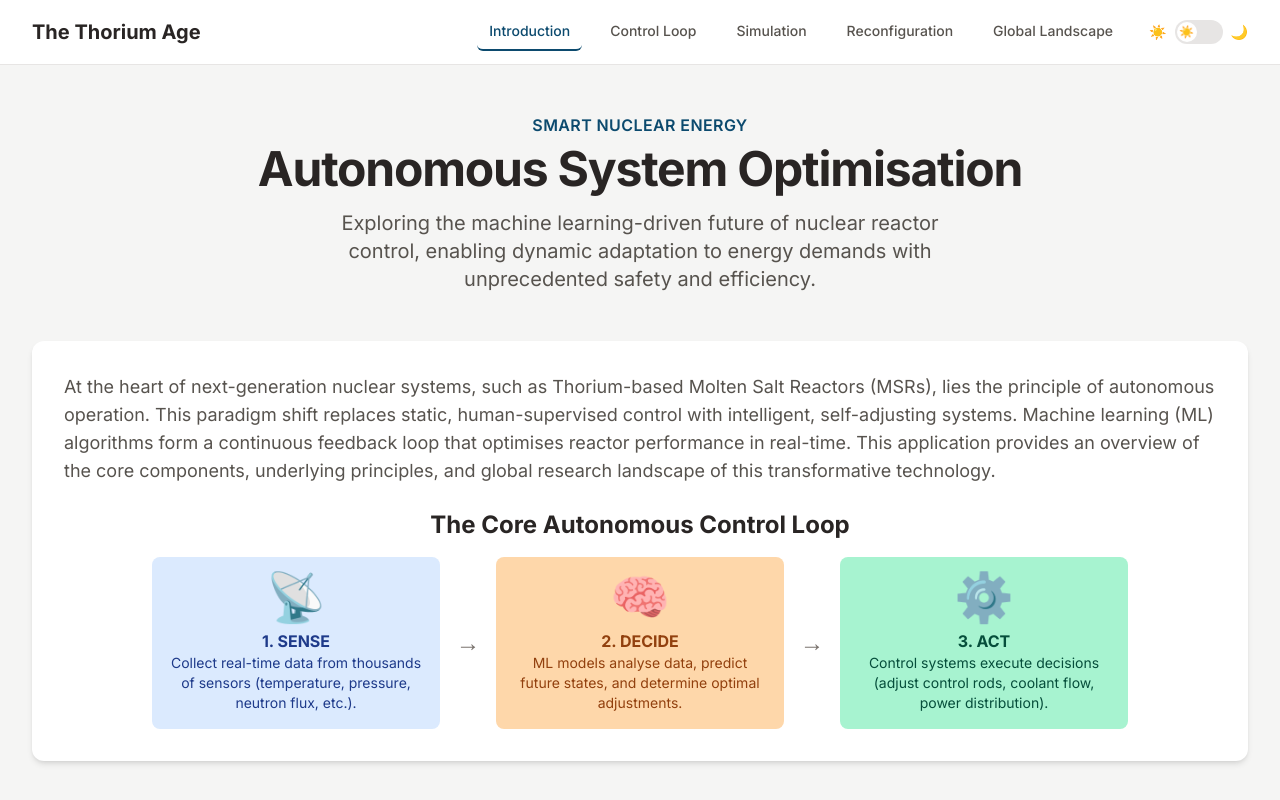
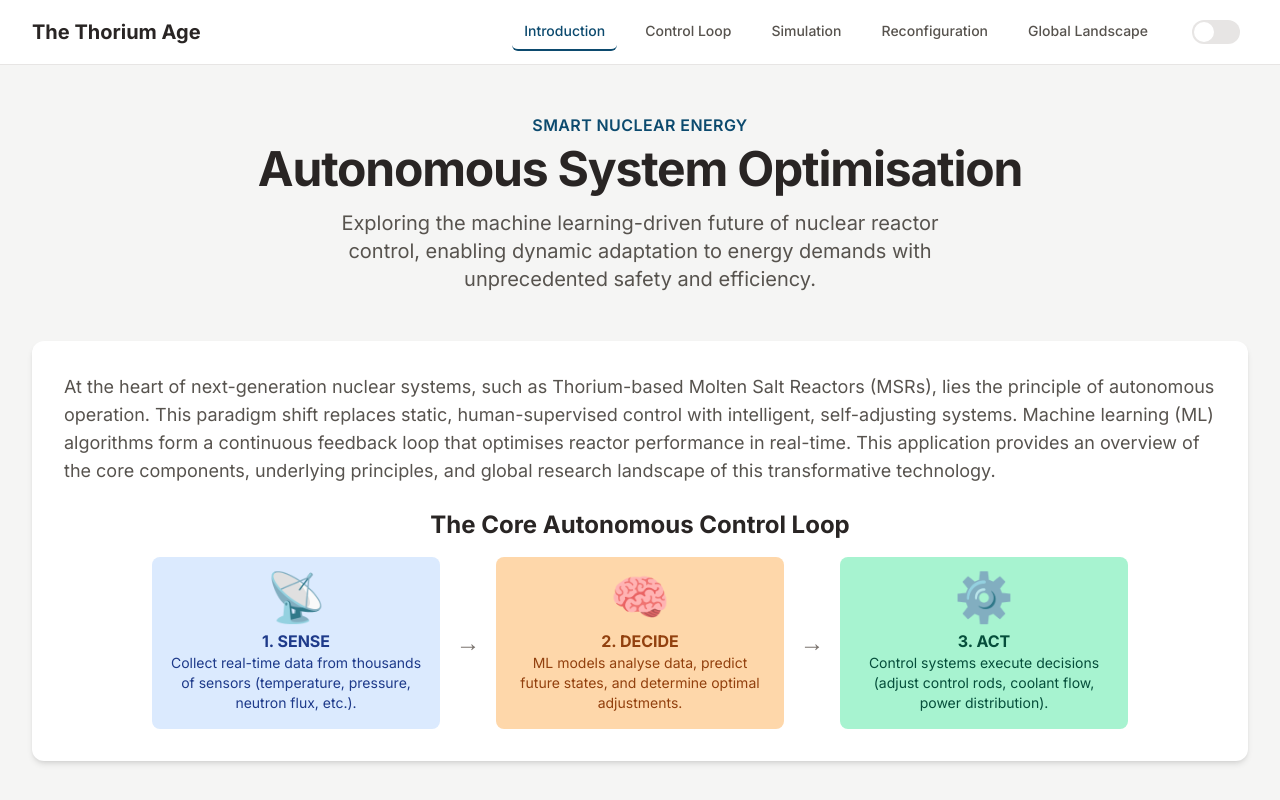
Before and after one commit to devloper-gazi/Control-Loop-System-in-Nuclear-Systems, a plain HTML site: page docs/index.html in a window 1280 px wide. Shown: the top 800 px of the page. Drawn offline with nearby package versions, Linux system fonts and the light colour scheme.

Commit message:
Update index.html

```diff
--- a/docs/index.html
+++ b/docs/index.html
@@ -236,13 +236,13 @@
                         <a href="#global-landscape" class="nav-link px-3 py-2 rounded-md text-sm font-medium">Global Landscape</a>
                     </div>
                     <div class="flex items-center space-x-2">
-                        <span class="text-sm">☀️</span>
+                        <span class="text-sm"></span>
                         <div class="theme-toggle" id="themeToggle">
                             <div class="theme-toggle-slider">
-                                <span id="themeIcon">☀️</span>
+                                <span id="themeIcon"></span>
                             </div>
                         </div>
-                        <span class="text-sm">🌙</span>
+                        <span class="text-sm"></span>
                     </div>
                 </div>
             </div>
```
